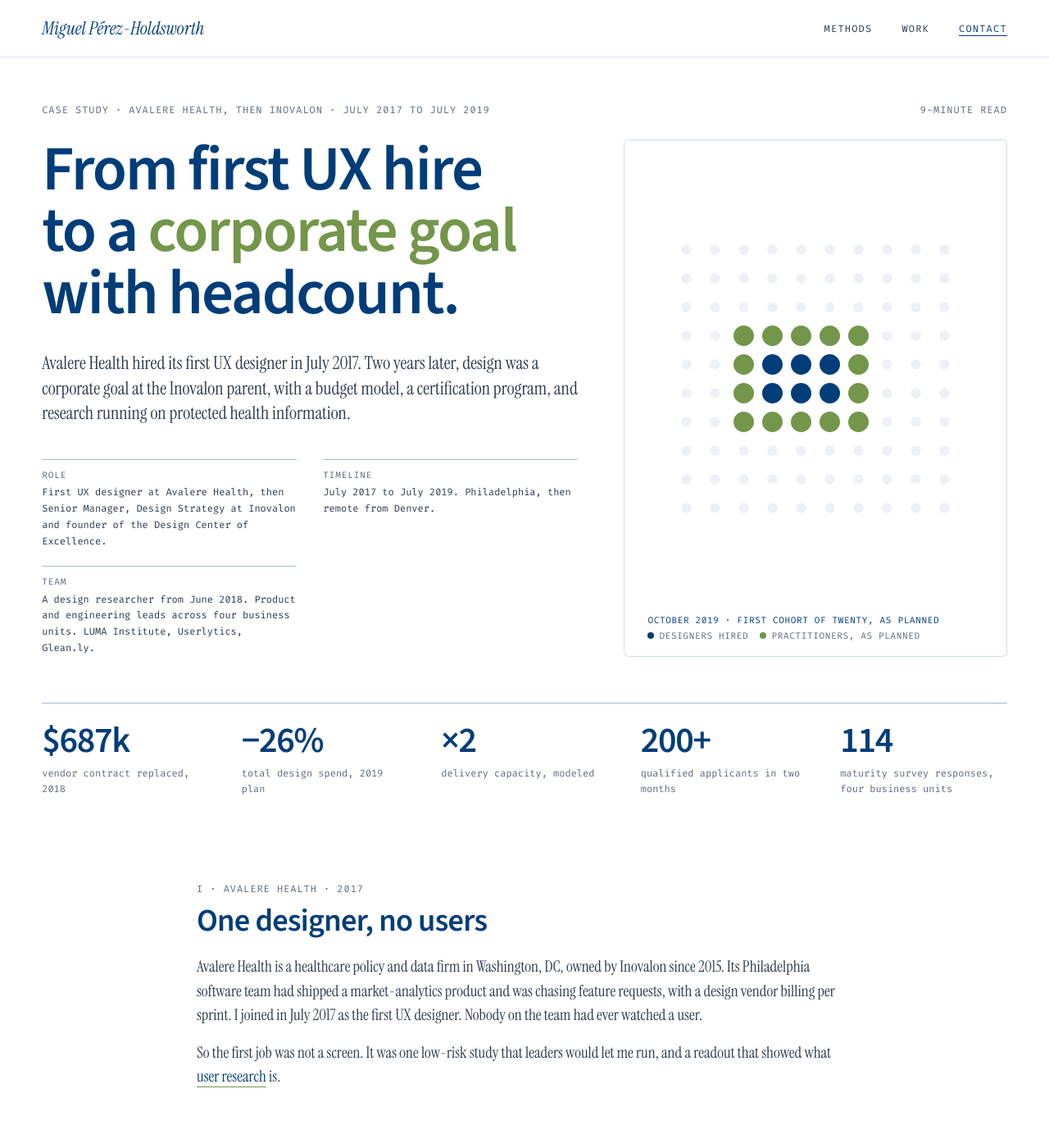
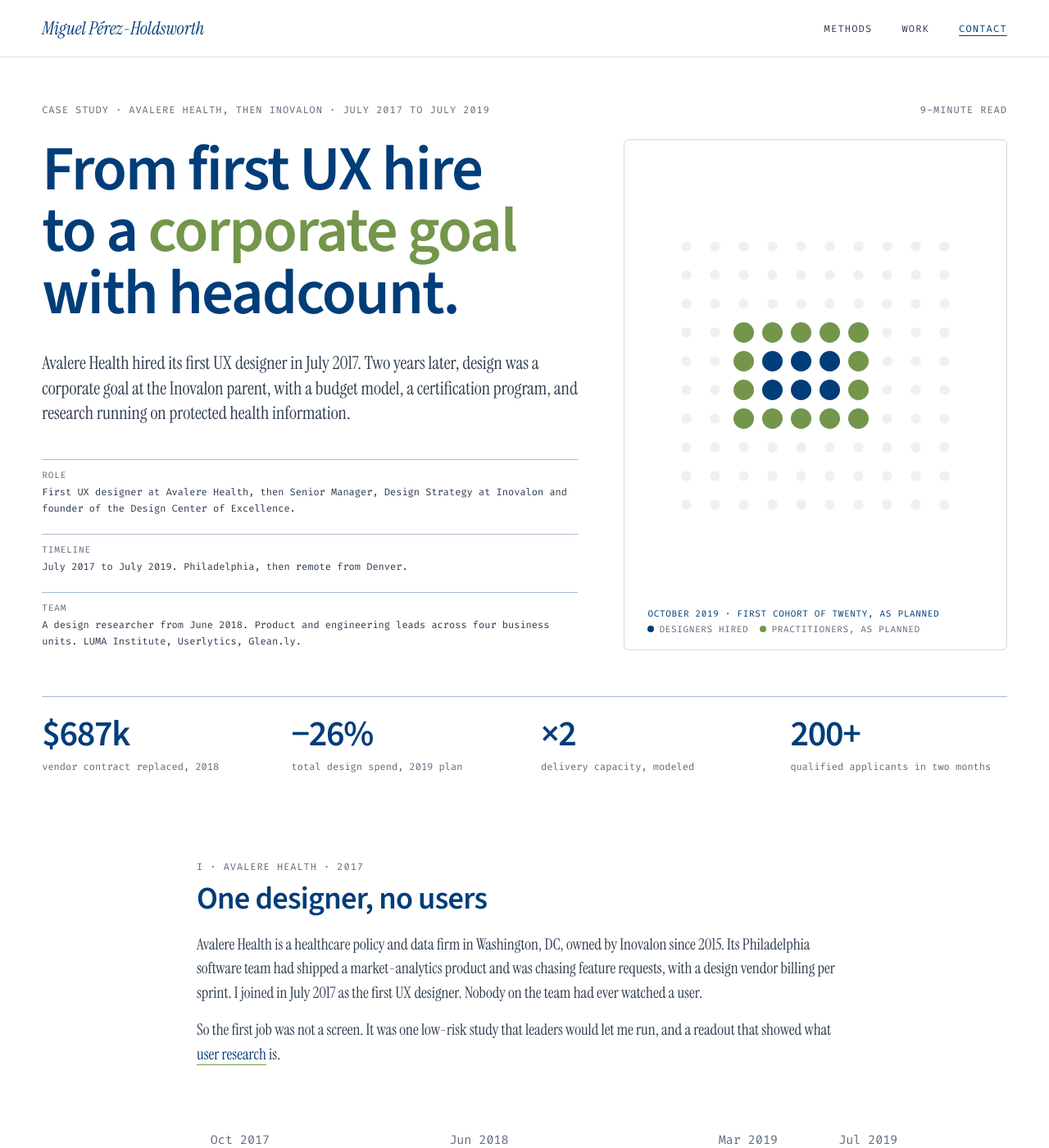
Before and after one commit to miguel-perez/miguel-perez.github.io, a Jekyll site: the page built from work/inovalon-design-coe/index.html, in a window 1280 px wide and 1400 px high. Shown: the whole window at 82% size. Built offline with Jekyll 4.4.1, drawn with Linux system fonts in a browser that asks for light colours.

Commit message:
Stack the hero facts and even out the outcome strip
Role, timeline and team went three across or two-plus-one depending on
the width, and the ragged wrap was the common case. A container query on
the hero text column now gives three only when the column is genuinely
wide enough, and a single column otherwise. The maturity-survey count
leaves the outcome strip, which lays out as four, two or one so the
four that remain never break three-plus-one. The survey still carries
its own count in Fig. 8.

Co-Authored-By: Claude Opus 5 (1M context) <noreply@anthropic.com>

```diff
--- a/work/inovalon-design-coe/index.html
+++ b/work/inovalon-design-coe/index.html
@@ -19,7 +19,7 @@ a:hover{text-decoration:underline;text-decoration-color:#73964A;text-underline-o
 .label{font:12px 'Fira Code',monospace;letter-spacing:.08em;text-transform:uppercase;color:#5e6b7d}
 .case-header{padding-top:56px;padding-bottom:56px}
 .hero{display:grid;grid-template-columns:minmax(0,7fr) minmax(280px,5fr);gap:32px 56px;align-items:stretch;margin-top:28px}
-.hero-text{min-width:0}
+.hero-text{min-width:0;container-type:inline-size}
 .hero-art{position:relative;min-height:380px;border:1px solid rgba(0,61,121,.18);border-radius:6px;overflow:hidden;background:#fff;display:flex;flex-direction:column;align-items:center;padding:28px 28px 14px;cursor:pointer}
 .seats{display:grid;grid-template-columns:repeat(10,1fr);gap:clamp(5px,.8vw,10px);width:min(100%,340px);aspect-ratio:1;margin:auto 0}
 .seats i{display:block;border-radius:50%;background:rgba(0,61,121,.07);transform:scale(.5);transition:background .4s,transform .45s cubic-bezier(.2,.8,.2,1)}
@@ -30,7 +30,8 @@ a:hover{text-decoration:underline;text-decoration-color:#73964A;text-underline-o
 .hero-art .cap i{display:inline-block;width:8px;height:8px;border-radius:50%;margin-right:6px}
 .hero-art .cap i.d{background:#003D79}
 .hero-art .cap i.p{background:#73964A;margin-left:14px}
-.facts-row{display:grid;grid-template-columns:repeat(auto-fit,minmax(min(200px,100%),1fr));gap:20px 32px;margin-top:40px;font:12px/1.65 'Fira Code',monospace;color:#2b3a4d}
+.facts-row{display:grid;grid-template-columns:1fr;gap:20px 32px;margin-top:40px;font:12px/1.65 'Fira Code',monospace;color:#2b3a4d}
+@container (min-width:660px){.facts-row{grid-template-columns:repeat(3,minmax(0,1fr))}}
 .facts-row > div{border-top:1px solid rgba(0,61,121,.35);padding-top:10px}
 .facts-row span{display:block}
 .facts-row .k{font-size:11px;letter-spacing:.08em;text-transform:uppercase;color:#5e6b7d;margin-bottom:2px}
@@ -38,7 +39,9 @@ a:hover{text-decoration:underline;text-decoration-color:#73964A;text-underline-o
 h1{margin:0;max-width:1100px;font:600 clamp(44px,6vw,88px)/.98 'Source Sans 3',sans-serif;letter-spacing:-.025em;text-wrap:balance}
 h1 em{font-style:normal;color:#73964A}
 .lede{margin:32px 0 0;max-width:720px;font-size:22px;line-height:1.4;color:#2b3a4d}
-.numbers{display:grid;grid-template-columns:repeat(auto-fit,minmax(min(160px,100%),1fr));gap:32px 40px;margin-top:56px;border-top:1px solid rgba(0,61,121,.35);padding-top:24px}
+.numbers{display:grid;grid-template-columns:repeat(2,minmax(0,1fr));gap:32px 40px;margin-top:56px;border-top:1px solid rgba(0,61,121,.35);padding-top:24px}
+@media (max-width:520px){.numbers{grid-template-columns:1fr}}
+@media (min-width:920px){.numbers{grid-template-columns:repeat(4,minmax(0,1fr))}}
 .numbers b{display:block;font:600 44px/1 'Source Sans 3',sans-serif;letter-spacing:-.03em}
 .numbers span{display:block;margin-top:8px;font:12px/1.6 'Fira Code',monospace;color:#5e6b7d}
 .body{padding-top:48px;padding-bottom:96px}
@@ -317,7 +320,6 @@ blockquote footer{margin-top:16px;font:12px/1.6 'Fira Code',monospace;color:#5e6
   <div><b>−26%</b><span>total design spend, 2019 plan</span></div>
   <div><b>×2</b><span>delivery capacity, modeled</span></div>
   <div><b>200+</b><span>qualified applicants in two months</span></div>
-  <div><b>114</b><span>maturity survey responses, four business units</span></div>
  </div>
 </section>
 
```
